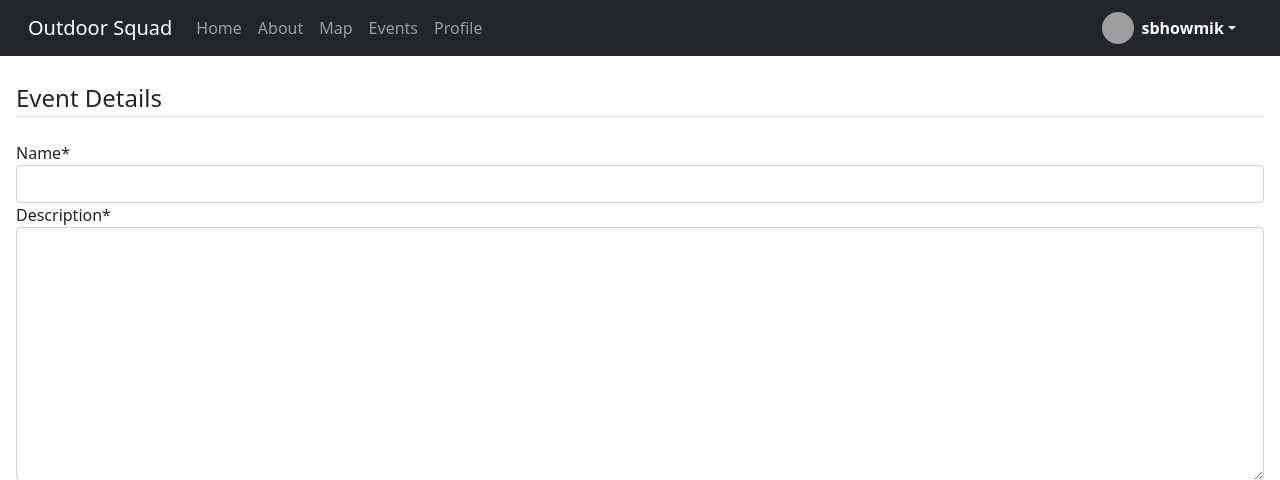
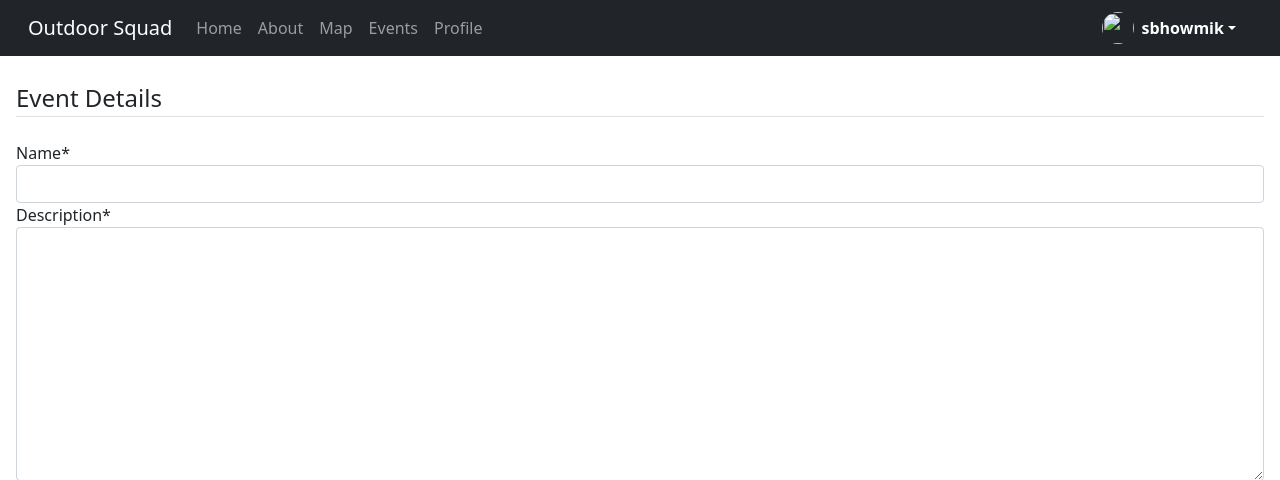
Before and after one commit to gcivil-nyu-org/Team_Team3_CS-GY-6063-Fall2021, a Django app: page /events/new/1/ in a window 1280 px wide. Shown: the top 480 px of the page. Run offline with Django 3.2, Linux system fonts and the light colour scheme; a user stored in the database is signed in; some libraries are stand-ins or nearby versions; grey boxes are pictures that could not be loaded.

Commit message:
Dashboard profile image

```diff
--- a/templates/base.html
+++ b/templates/base.html
@@ -41,7 +41,7 @@
           <li>
             <div class="dropdown">
               <a style="margin-right: 1rem" href="#" class="d-flex align-items-center text-white text-decoration-none dropdown-toggle" id="dropdownUser1" data-bs-toggle="dropdown" aria-expanded="false">
-                <img src="https://i.pinimg.com/736x/10/83/4b/10834b6ff8ba1ffaa84c49c68f5f9736.jpg" alt="" width="32" height="32" class="rounded-circle me-2">
+                <img src="{{ user.profile.image.url }}" alt="" width="32" height="32" class="rounded-circle me-2">
                 <strong>{{ user.username }}</strong>
               </a>
               <ul class="dropdown-menu dropdown-menu-dark text-large shadow" aria-labelledby="dropdownUser1">
```
